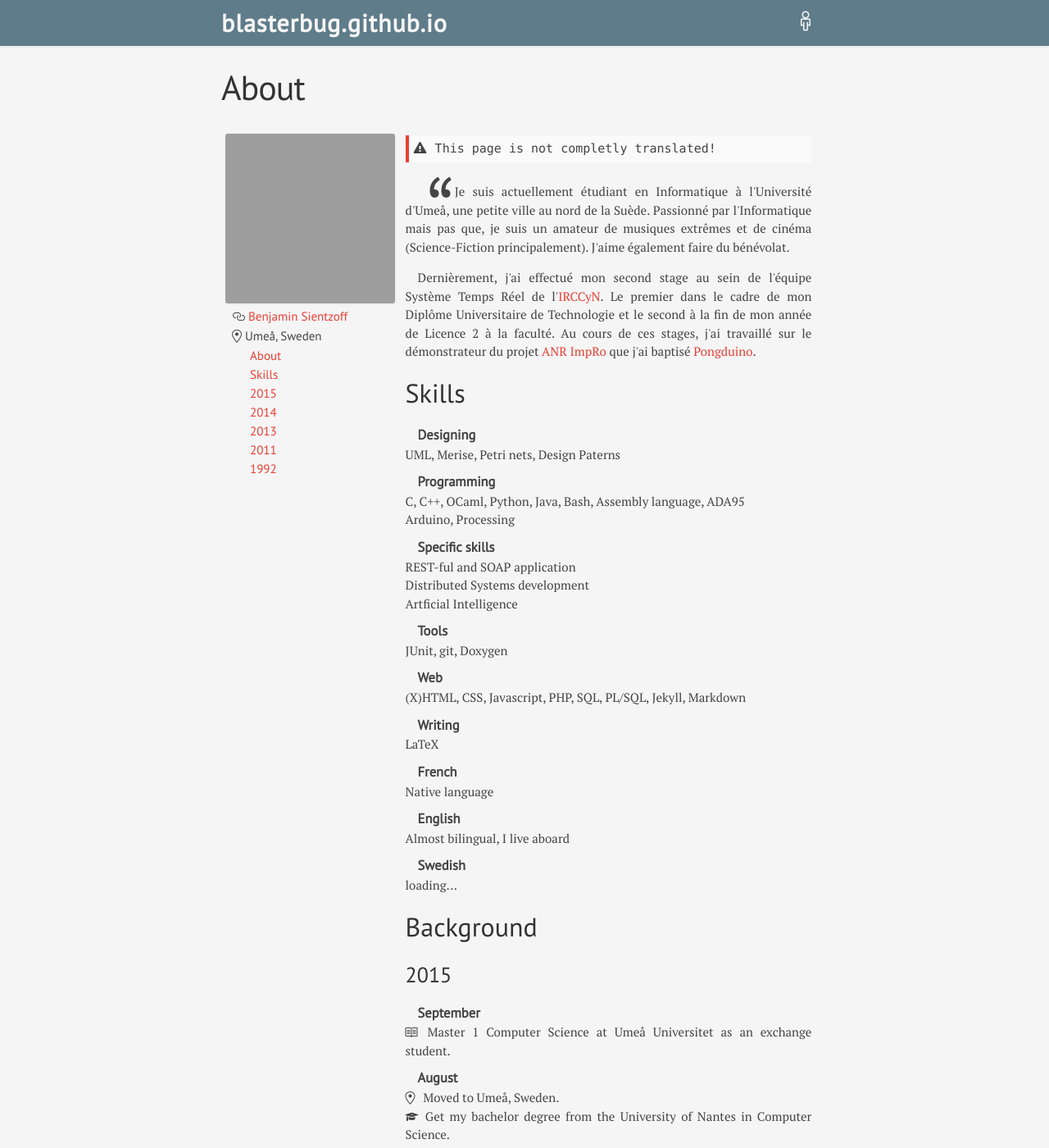
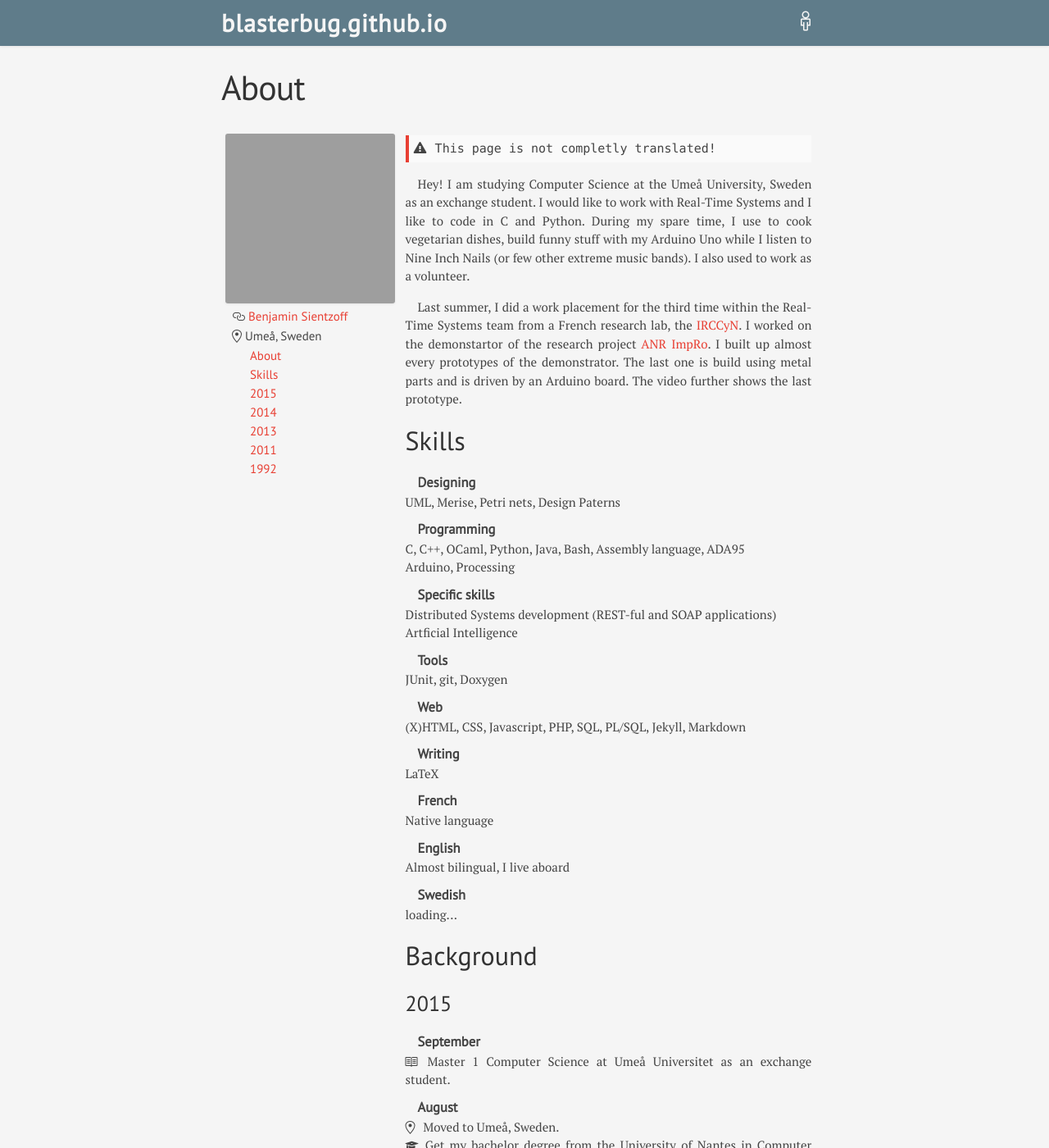
Before and after one commit to blasterbug/blasterbug.github.io, a Jekyll site: the page built from curriculum.md, in a window 1280 px wide and 1400 px high. Shown: the whole window at 82% size. Built offline with Jekyll 4.4.1, drawn with Linux system fonts in a browser that asks for light colours; some web fonts are replaced; some of the changed text lies outside the part shown; grey boxes are pictures that could not be loaded.

Commit message:
introduction translated :gb:

```diff
--- a/curriculum.md
+++ b/curriculum.md
@@ -23,10 +23,10 @@ published: true
     <li><a href="#aboutme">About</a></li>
     <li><a href="#skills">Skills</a></li>
     <li><a href="#cur-2015" title="Sweden!" >2015</a></li>
-    <li><a href="#cur-2014" title="La fin du monde ?" >2014</a></li>
-    <li><a href="#cur-2013" title="J'ai eu mon DUT!" >2013</a></li>
-    <li><a href="#cur-2011" title="Bienvenue sur GH" >2011</a></li>
-     <li><a href="#cur-1992" title="La cignone est passée" >1992</a></li>
+    <li><a href="#cur-2014" title="" >2014</a></li>
+    <li><a href="#cur-2013" title="" >2013</a></li>
+    <li><a href="#cur-2011" title="" >2011</a></li>
+     <li><a href="#cur-1992" title="" >1992</a></li>
   </ul>
 
 </div>
@@ -36,11 +36,14 @@ published: true
   <pre><span class="octicon octicon-alert"></span> This page is not completly translated!</pre>
 
   <p id="aboutme">
-    <span class="mega-octicon octicon-quote" ></span> Je suis actuellement étudiant en Informatique à l'Université d'Umeå, une petite ville au nord de la Suède. Passionné par l'Informatique mais pas que, je suis un amateur de musiques extrêmes et de cinéma (Science-Fiction principalement). J'aime également faire du bénévolat.
+  <!--
+    <span class="medium-octicon octicon-quote" ></span>
+  -->
+    Hey! I am studying Computer Science at the Umeå University, Sweden as an exchange student. I would like to work with Real-Time Systems and I like to code in C and Python. During my spare time, I use to cook vegetarian dishes, build funny stuff with my Arduino Uno while I listen to Nine Inch Nails (or few other extreme music bands). I also used to work as a volunteer.
   </p>
 
   <p>
-    Dernièrement, j'ai effectué mon second stage au sein de l'équipe Système Temps Réel de l'<a href="http://www.irccyn.ec-nantes.fr/fr/l-irccyn/presentation" target="_blank" title="Institut de Recherche en Communication et Cybernétique de Nantes" >IRCCyN</a>. Le premier dans le cadre de mon Diplôme Universitaire de Technologie et le second à la fin de mon année de Licence 2 à la faculté. Au cours de ces stages, j'ai travaillé sur le démonstrateur du projet <a href="http://anr-impro.irccyn.ec-nantes.fr/#description" target="_blank" title="Description du projet ANR ImpRo" >ANR ImpRo</a> que j'ai baptisé <a href="/tags/#pongduino" >Pongduino</a>.
+    Last summer, I did a work placement for the third time within the Real-Time Systems team from a French research lab, the <a href="http://www.irccyn.ec-nantes.fr/en/irccyn/presentation" target="_blank" title="Institut de Recherche en Communication et Cybernétique de Nantes" >IRCCyN</a>. I worked on the demonstartor of the research project <a href="http://anr-impro.irccyn.ec-nantes.fr/#description" target="_blank" title="About ANR ImpRo" >ANR ImpRo</a>. I built up almost every prototypes of the demonstrator. The last one is build using metal parts and is driven by an Arduino board. The video further shows the last prototype.
   </p>
 
   <h2 id="skills">Skills</h2>
@@ -51,8 +54,7 @@ published: true
     <dd>C, C++, OCaml, Python, Java, Bash, Assembly language, ADA95</dd>
     <dd>Arduino, Processing</dd>
     <dt>Specific skills</dt>
-    <dd>REST-ful and SOAP application</dd>
-    <dd>Distributed Systems development</dd>
+    <dd>Distributed Systems development (REST-ful and SOAP applications)</dd>
     <dd>Artficial Intelligence</dd>
     <dt>Tools</dt>
     <dd>JUnit, git, Doxygen</dd>
@@ -88,9 +90,11 @@ published: true
     <dt>April - Jully</dt>
     <dd>
       <span class="octicon octicon-beaker"></span>
-      Third internship within the Real Time Systems team of theTroisième stage au sein de l'équipe STR de l'<a href="http://www.irccyn.ec-nantes.fr/fr/l-irccyn/presentation" target="_blank" title="Institut de Recherche en Communication et Cybernétique de Nantes" >IRCCyN</a> encadré par Richard Urunuela, toujours sur le projet ANR ImpRo.
+      Third internship within the Real Time Systems team of the <a href="http://www.irccyn.ec-nantes.fr/en/irccyn/presentation" target="_blank" title="Institut de Recherche en Communication et Cybernétique de Nantes" >IRCCyN</a> leaded by Richard Urunuela, still about the ANR ImpRo demonstrator.
     </dd>
   </dl>
+
+  <iframe width="480" height="360" src="https://www.youtube.com/embed/91nHZ1eDwN4?rel=0" frameborder="0" allowfullscreen></iframe>
 
   <h3 id="cur-2014" >2014</h3>
   <dl>
```
